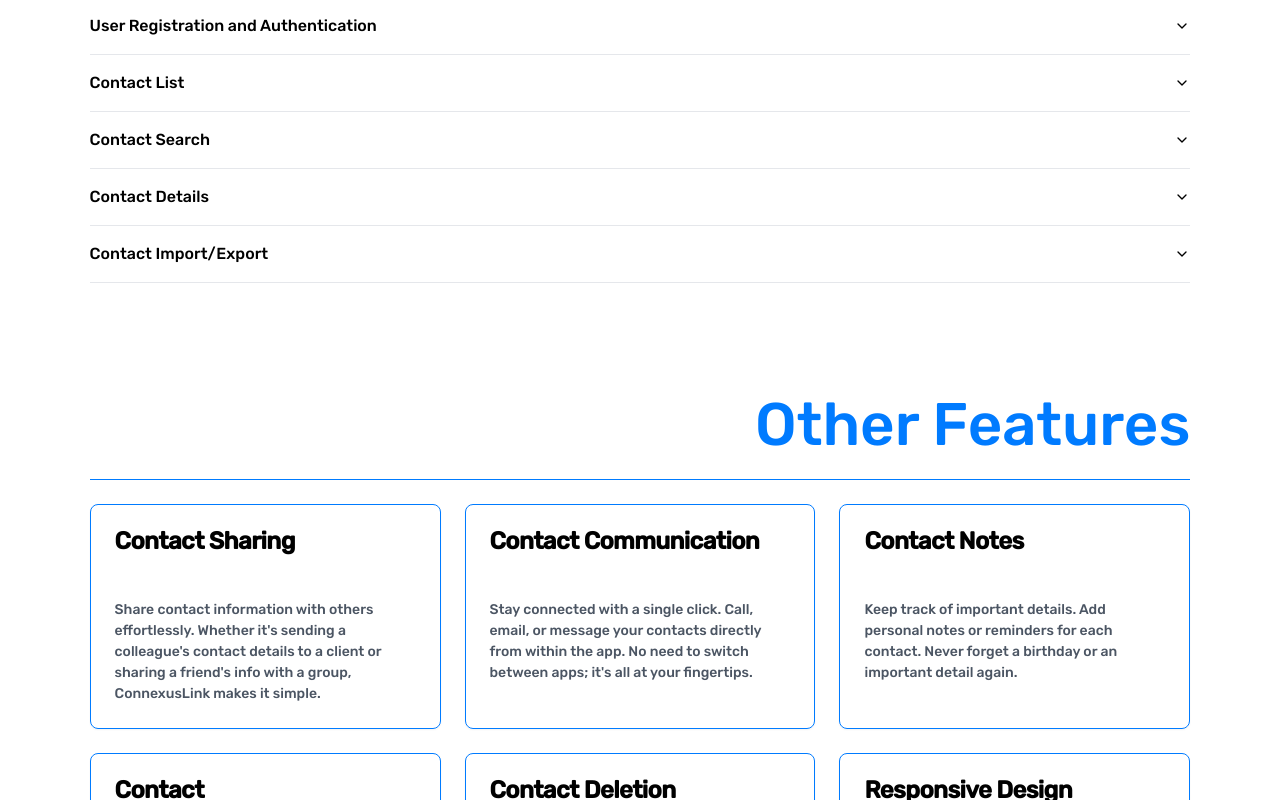
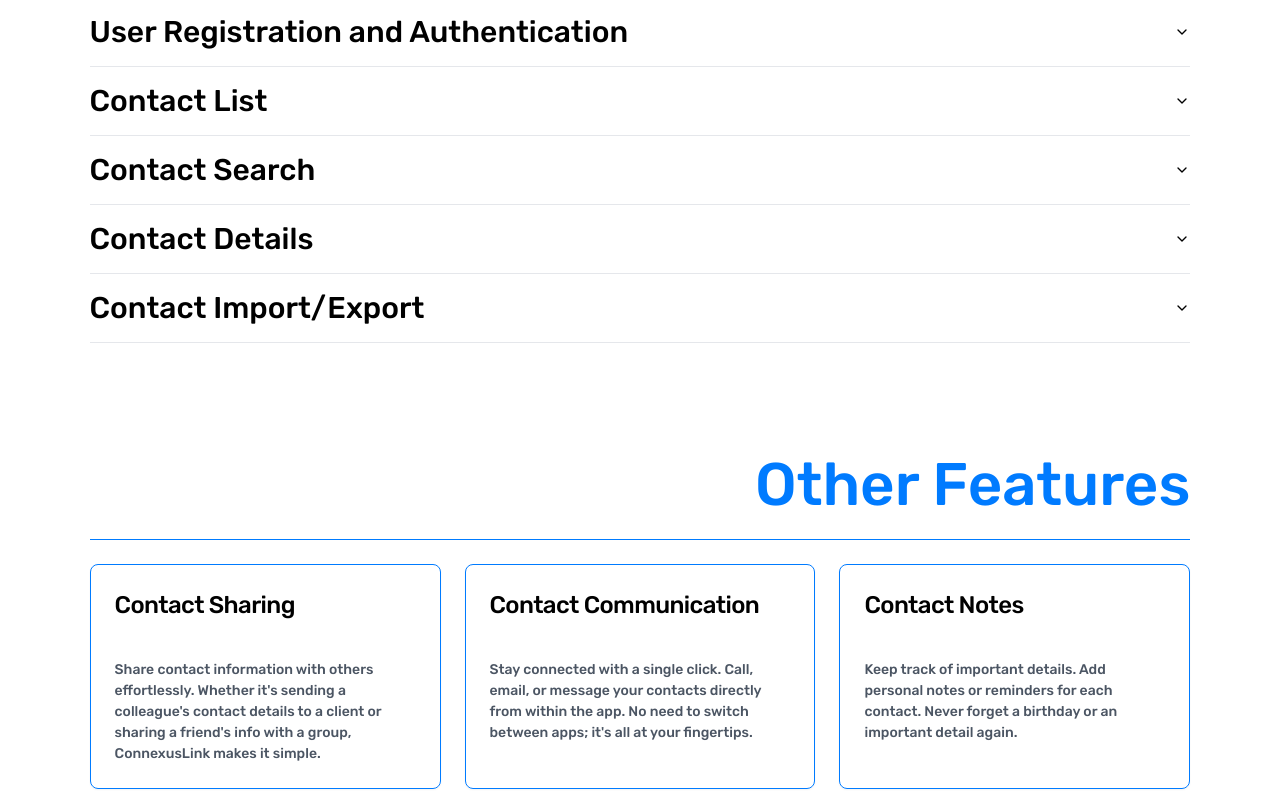
Before and after one commit to Jemeni11/Connectify, a Next.js app in the folder contacthub/: page / in a window 1280 px wide. Shown: the part 1420-2220 px from the top of the page. Built offline with nearby package versions, Linux system fonts and the light colour scheme; a web font is replaced by a local one.

Commit message:
feat[components/ui]: Created two new components with the help of shacdn/ui

```diff
--- /dev/null
+++ b/contacthub/components/ui/accordion.tsx
@@ -0,0 +1,52 @@
+import * as React from "react";
+import * as AccordionPrimitive from "@radix-ui/react-accordion";
+import { ChevronDown } from "lucide-react";
+
+import { cn } from "@/lib/utils";
+
+const Accordion = AccordionPrimitive.Root;
+
+const AccordionItem = React.forwardRef<
+  React.ElementRef<typeof AccordionPrimitive.Item>,
+  React.ComponentPropsWithoutRef<typeof AccordionPrimitive.Item>
+>(({ className, ...props }, ref) => <AccordionPrimitive.Item ref={ref} className={cn("border-b", className)} {...props} />);
+AccordionItem.displayName = "AccordionItem";
+
+const AccordionTrigger = React.forwardRef<
+  React.ElementRef<typeof AccordionPrimitive.Trigger>,
+  React.ComponentPropsWithoutRef<typeof AccordionPrimitive.Trigger>
+>(({ className, children, ...props }, ref) => (
+  <AccordionPrimitive.Header className="flex">
+    <AccordionPrimitive.Trigger
+      ref={ref}
+      className={cn(
+        "flex flex-1 items-center justify-between py-4 text-left text-xl font-medium transition-all sm:text-3xl [&[data-state=open]>svg]:rotate-180",
+        className,
+      )}
+      {...props}
+    >
+      {children}
+      <ChevronDown className="h-4 w-4 shrink-0 transition-transform duration-200" />
+    </AccordionPrimitive.Trigger>
+  </AccordionPrimitive.Header>
+));
+AccordionTrigger.displayName = AccordionPrimitive.Trigger.displayName;
+
+const AccordionContent = React.forwardRef<
+  React.ElementRef<typeof AccordionPrimitive.Content>,
+  React.ComponentPropsWithoutRef<typeof AccordionPrimitive.Content>
+>(({ className, children, ...props }, ref) => (
+  <AccordionPrimitive.Content
+    ref={ref}
+    className={cn(
+      "overflow-hidden text-base transition-all data-[state=closed]:animate-accordion-up data-[state=open]:animate-accordion-down sm:text-xl",
+      className,
+    )}
+    {...props}
+  >
+    <div className="pb-4 pt-0">{children}</div>
+  </AccordionPrimitive.Content>
+));
+AccordionContent.displayName = AccordionPrimitive.Content.displayName;
+
+export { Accordion, AccordionItem, AccordionTrigger, AccordionContent };
--- /dev/null
+++ b/contacthub/components/ui/card.tsx
@@ -0,0 +1,39 @@
+import * as React from "react";
+
+import { cn } from "@/lib/utils";
+
+const Card = React.forwardRef<HTMLDivElement, React.HTMLAttributes<HTMLDivElement>>(({ className, ...props }, ref) => (
+  <div ref={ref} className={cn("bg-card text-card-foreground rounded-lg border shadow-sm", className)} {...props} />
+));
+Card.displayName = "Card";
+
+const CardHeader = React.forwardRef<HTMLDivElement, React.HTMLAttributes<HTMLDivElement>>(({ className, ...props }, ref) => (
+  <div ref={ref} className={cn("flex flex-col space-y-1.5 p-6", className)} {...props} />
+));
+CardHeader.displayName = "CardHeader";
+
+const CardTitle = React.forwardRef<HTMLParagraphElement, React.HTMLAttributes<HTMLHeadingElement>>(({ className, ...props }, ref) => (
+  <h3
+    ref={ref}
+    className={cn("text-base font-medium leading-[normal] tracking-normal sm:text-2xl sm:tracking-tight", className)}
+    {...props}
+  />
+));
+CardTitle.displayName = "CardTitle";
+
+const CardDescription = React.forwardRef<HTMLParagraphElement, React.HTMLAttributes<HTMLParagraphElement>>(
+  ({ className, ...props }, ref) => <p ref={ref} className={cn("text-muted-foreground text-sm", className)} {...props} />,
+);
+CardDescription.displayName = "CardDescription";
+
+const CardContent = React.forwardRef<HTMLDivElement, React.HTMLAttributes<HTMLDivElement>>(({ className, ...props }, ref) => (
+  <div ref={ref} className={cn("p-6 pt-0", className)} {...props} />
+));
+CardContent.displayName = "CardContent";
+
+const CardFooter = React.forwardRef<HTMLDivElement, React.HTMLAttributes<HTMLDivElement>>(({ className, ...props }, ref) => (
+  <div ref={ref} className={cn("flex items-center p-6 pt-0", className)} {...props} />
+));
+CardFooter.displayName = "CardFooter";
+
+export { Card, CardHeader, CardFooter, CardTitle, CardDescription, CardContent };
```
